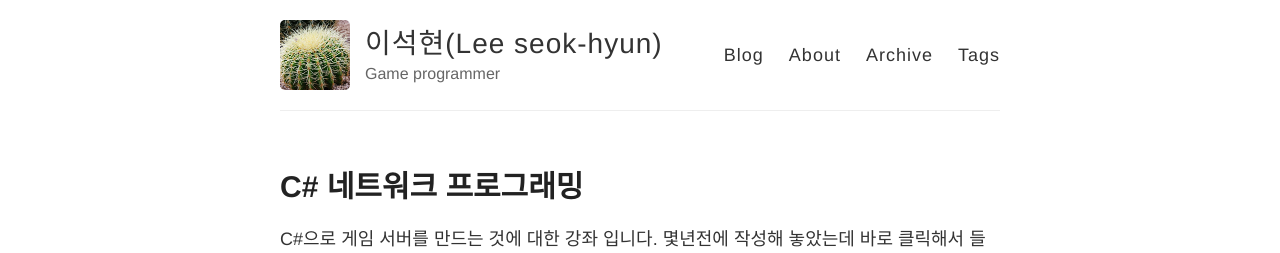
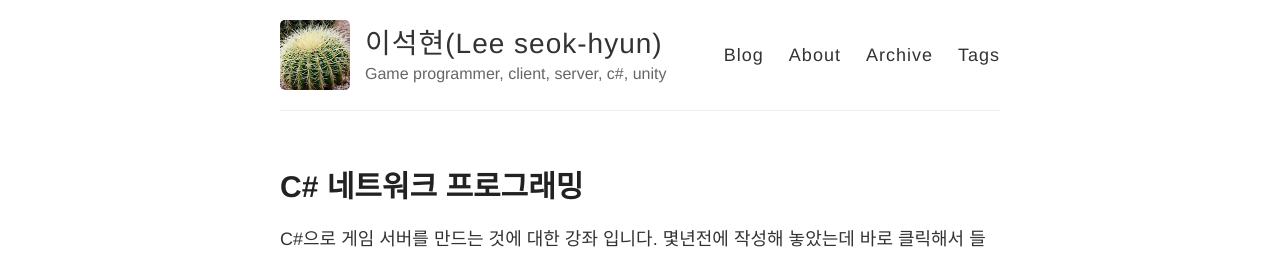
Before and after one commit to sunduk/sunduk.github.io, a Jekyll site: the page built from index.html, in a window 1280 px wide. Shown: the top 253 px of the page. Built offline with Jekyll 4.4.1, drawn with Linux system fonts in a browser that asks for light colours; Markdown is read by kramdown in place of the engine named in the settings; the list of posts is cut into pages by our own code.

Commit message:
Update _config.yml

```diff
--- a/_config.yml
+++ b/_config.yml
@@ -6,7 +6,7 @@
 name: 이석현(Lee seok-hyun)
 
 # Short bio or description (displayed in the header)
-description: Game programmer
+description: Game programmer, client, server, c#, unity
 
 # URL of your avatar or profile pic (you could use your GitHub profile pic)
 avatar: https://github.com/sunduk/sunduk.github.io/blob/master/images/DSC07822.jpg?raw=true
```
